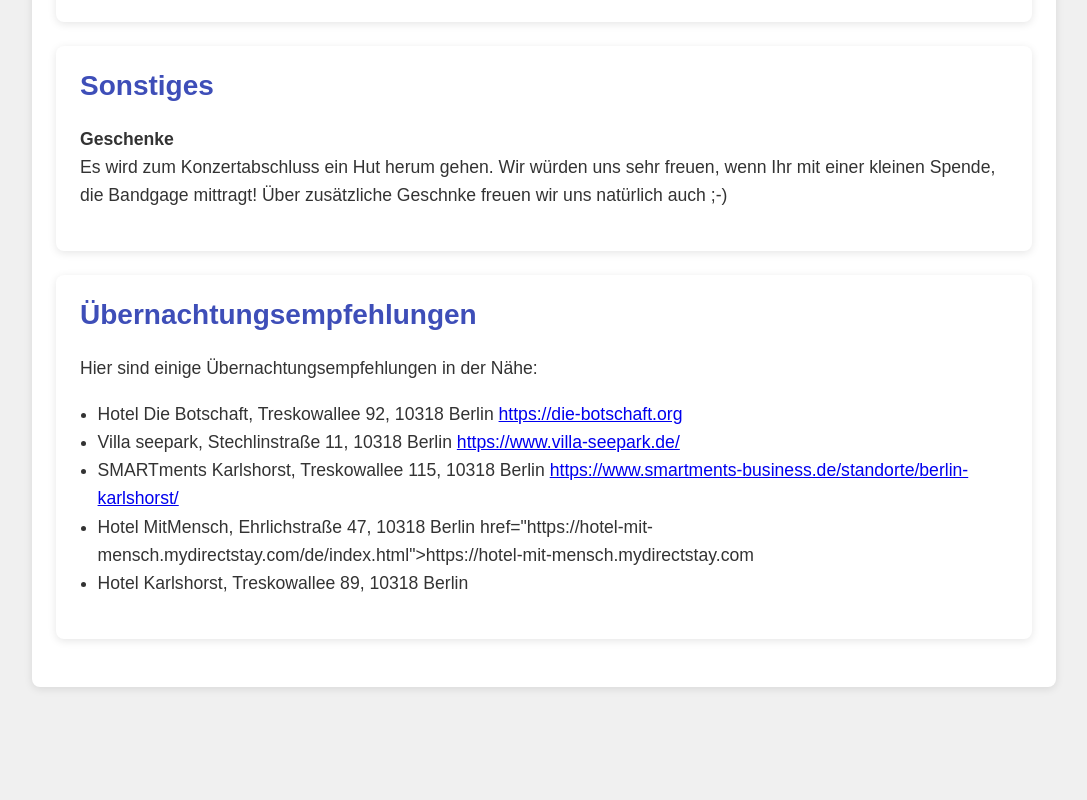
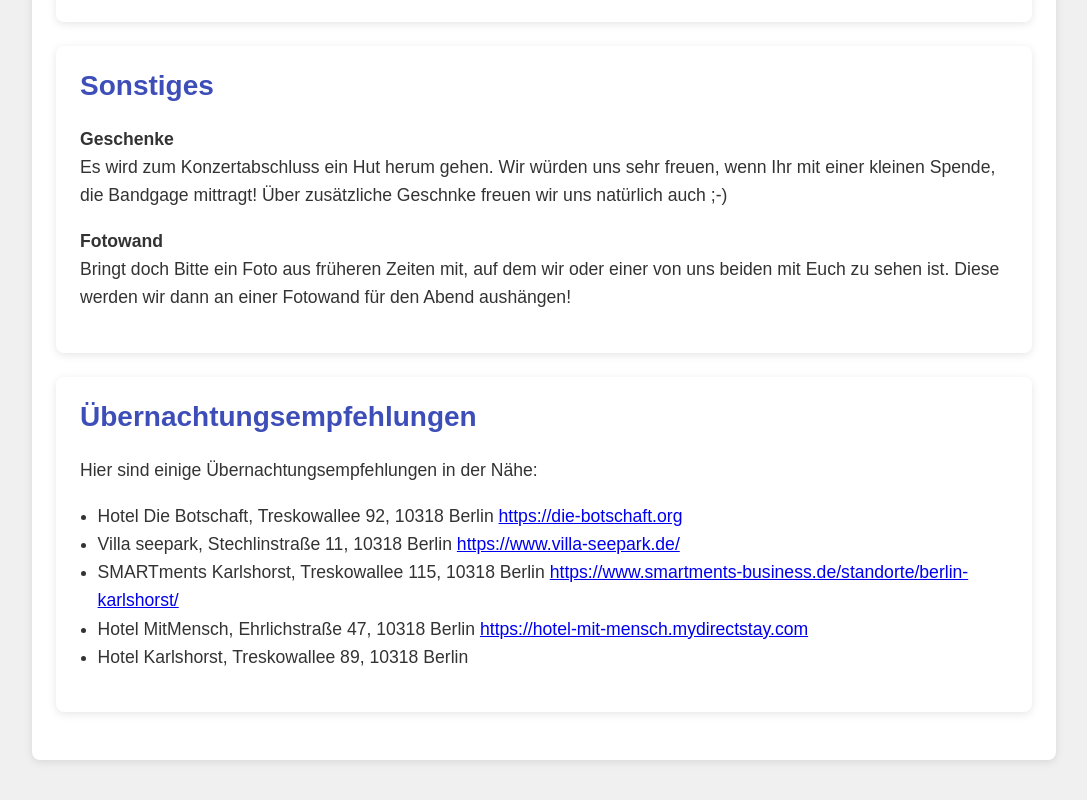
Before and after one commit to Kelzo84/40JahreKelchi, a plain HTML site: page index.html in a window 1280 px wide. Shown: the part 1933-2733 px from the top of the page, without its empty margins (96-1183 px from the left). Before the commit the page ends 2676 px from the top, so only its background shows below. Drawn offline with Linux system fonts and the light colour scheme.

Commit message:
Update index.html

```diff
--- a/index.html
+++ b/index.html
@@ -118,7 +118,9 @@
         Es wird zum Konzertabschluss ein Hut herum gehen. Wir würden uns sehr freuen, wenn Ihr mit einer kleinen Spende, die Bandgage mittragt!
             Über zusätzliche Geschnke freuen wir uns natürlich auch ;-)
         </p>
-        <p></p>
+ <p><strong>Fotowand</strong><br>
+Bringt doch Bitte ein Foto aus früheren Zeiten mit, auf dem wir oder einer von uns beiden mit Euch zu sehen ist. Diese werden wir dann an einer Fotowand für den Abend aushängen!
+        </p>
          </div>
         <div class="info-section">
             <h2>Übernachtungsempfehlungen</h2>
@@ -128,7 +130,7 @@
                 <li>Hotel Die Botschaft, Treskowallee 92, 10318 Berlin <a href="https://die-botschaft.org">https://die-botschaft.org</a></li>
                 <li>Villa seepark, Stechlinstraße 11, 10318 Berlin <a href="https://www.villa-seepark.de/">https://www.villa-seepark.de/</a></li>
                 <li>SMARTments Karlshorst, Treskowallee 115, 10318 Berlin <a href="https://www.smartments-business.de/standorte/berlin-karlshorst/">https://www.smartments-business.de/standorte/berlin-karlshorst/</a></li>
-                <li>Hotel MitMensch, Ehrlichstraße 47, 10318 Berlin <a> href="https://hotel-mit-mensch.mydirectstay.com/de/index.html">https://hotel-mit-mensch.mydirectstay.com</a></li>
+                <li>Hotel MitMensch, Ehrlichstraße 47, 10318 Berlin <a href="https://hotel-mit-mensch.mydirectstay.com/de/index.html">https://hotel-mit-mensch.mydirectstay.com</a></li>
                 <li>Hotel Karlshorst, Treskowallee 89, 10318 Berlin</li>
             </ul>
         </div>
```
